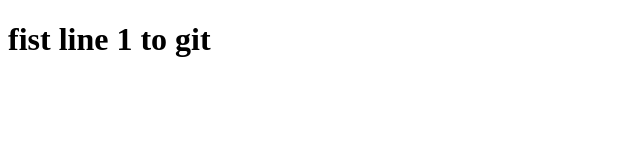
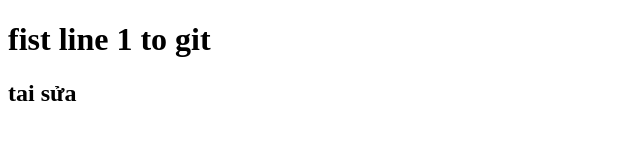
Before and after one commit to Snowmanpotato/Git_C07_Sapo, a plain HTML site: page index.html in a window 1280 px wide. Shown: the whole page, without its empty margins (0-640 px from the left). Drawn offline with Linux system fonts and the light colour scheme.

Commit message:
tài moi sua

```diff
--- a/index.html
+++ b/index.html
@@ -8,5 +8,6 @@
 </head>
 <body>
     <h1>fist line 1 to git</h1>
+    <h2>tai sửa </h2>
 </body>
 </html>
```
